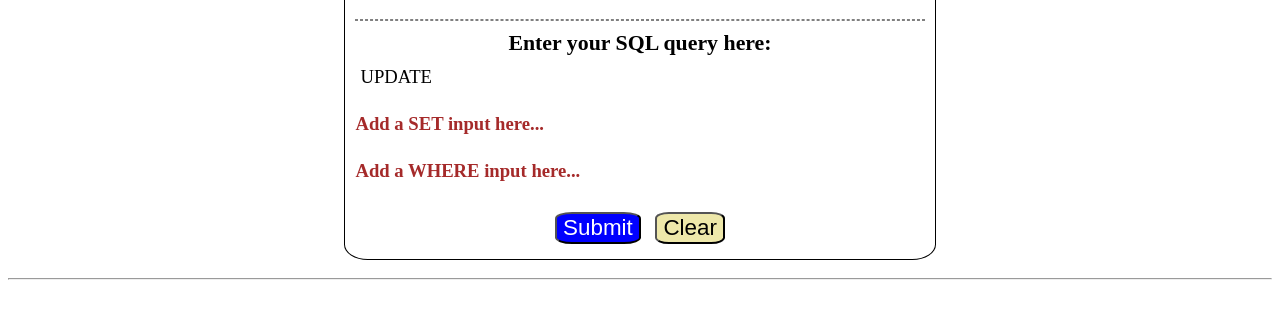
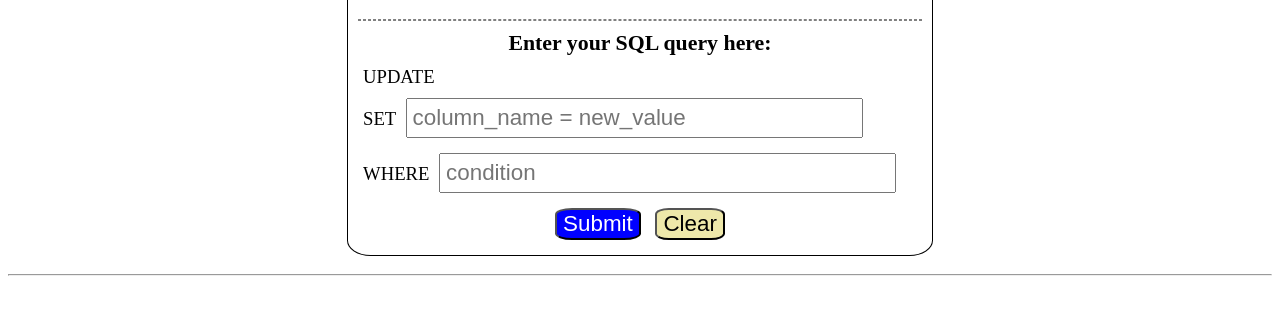
Before and after one commit to LaunchCodeEducation/LCHS_movie_sql_project, a Flask app: page /update in a window 1280 px wide. Shown: the part 211-530 px from the top of the page. Run offline with Flask 2, Linux system fonts and the light colour scheme.

Commit message:
Revised update.html starter code.

```diff
--- a/templates/update.html
+++ b/templates/update.html
@@ -5,7 +5,7 @@
     <form action="/update" method="POST">
         <h2>The UPDATE query syntax:</h2>
         <p class="sample-syntax">
-            UPDATE {{session['table']}} SET <em>column_name = new_value</em> WHERE <em>condition</em>
+            UPDATE {{session['table']}} SET <em>column_name = new_value</em>WHERE <em>condition</em>
         </p>
         <ul>Column names for the <span class="table-col-names">{{session['table']}}</span> table:
             {% for column in session['columns'] %}
@@ -15,8 +15,8 @@
         <hr class="dashed-divider">
         <h3>Enter your SQL query here:</h3>
         <p>UPDATE <span class="table-col-names">{{session['table']}}</span></p>
-        <h4>Add a SET input here...</h4>
-        <h4>Add a WHERE input here...</h4>
+        <label>SET <input class="query-input" name="set_value" type="text" placeholder="column_name = new_value" required/></label>
+        <label>WHERE <input class="query-input" name="condition" type="text" placeholder="condition"/></label>
         <section class="centered">
             <button type="submit">Submit</button>
             <button type="reset" class="clear">Clear</button>
```
